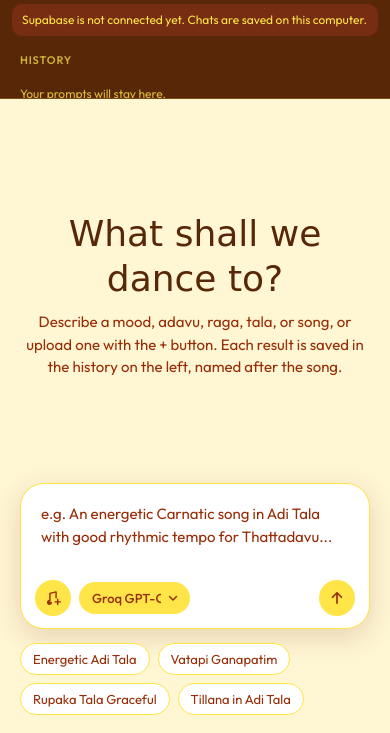
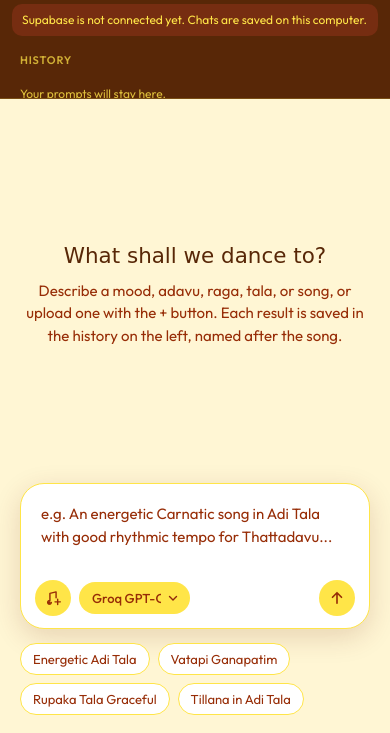
Before and after one commit to O-tech477/Indian-Classical-Dance-Step-Generation-From-Song, a Flask app: page / in a window 390 px wide. Shown: the part 121-854 px from the top of the page. Run offline with Flask 3, Linux system fonts and the light colour scheme; data that the repository does not hold is empty; some web fonts are replaced.

Commit message:
feat: update UI

```diff
--- a/static/css/style.css
+++ b/static/css/style.css
@@ -255,18 +255,19 @@ body {
 
 .welcome {
   margin: auto;
-  width: min(640px, calc(100% - 32px));
+  width: min(760px, calc(100% - 32px));
   text-align: center;
   padding: 24px 8px 8px;
 }
 
 .welcome h1 {
   font-family: 'Momo Signature', cursive, sans-serif;
-  font-size: 52px;
+  font-size: clamp(28px, 4.5vw, 48px);
   font-weight: 400;
   color: var(--dark-walnut);
   letter-spacing: normal;
   line-height: 1.25;
+  white-space: nowrap;
 }
 
 .welcome p {
@@ -369,7 +370,8 @@ body {
   }
 
   .welcome h1 {
-    font-size: 36px;
+    font-size: clamp(20px, 5.5vw, 32px);
+    white-space: nowrap;
   }
 }
 
```
